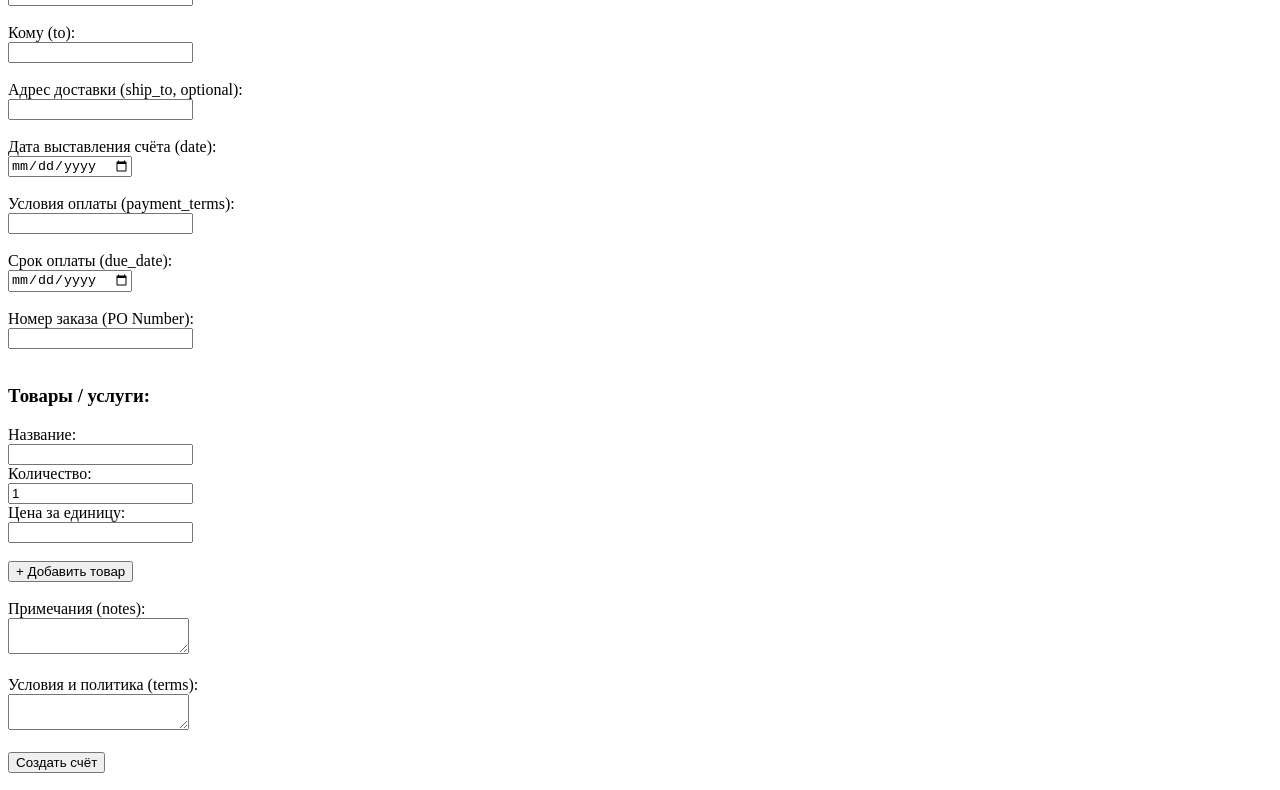
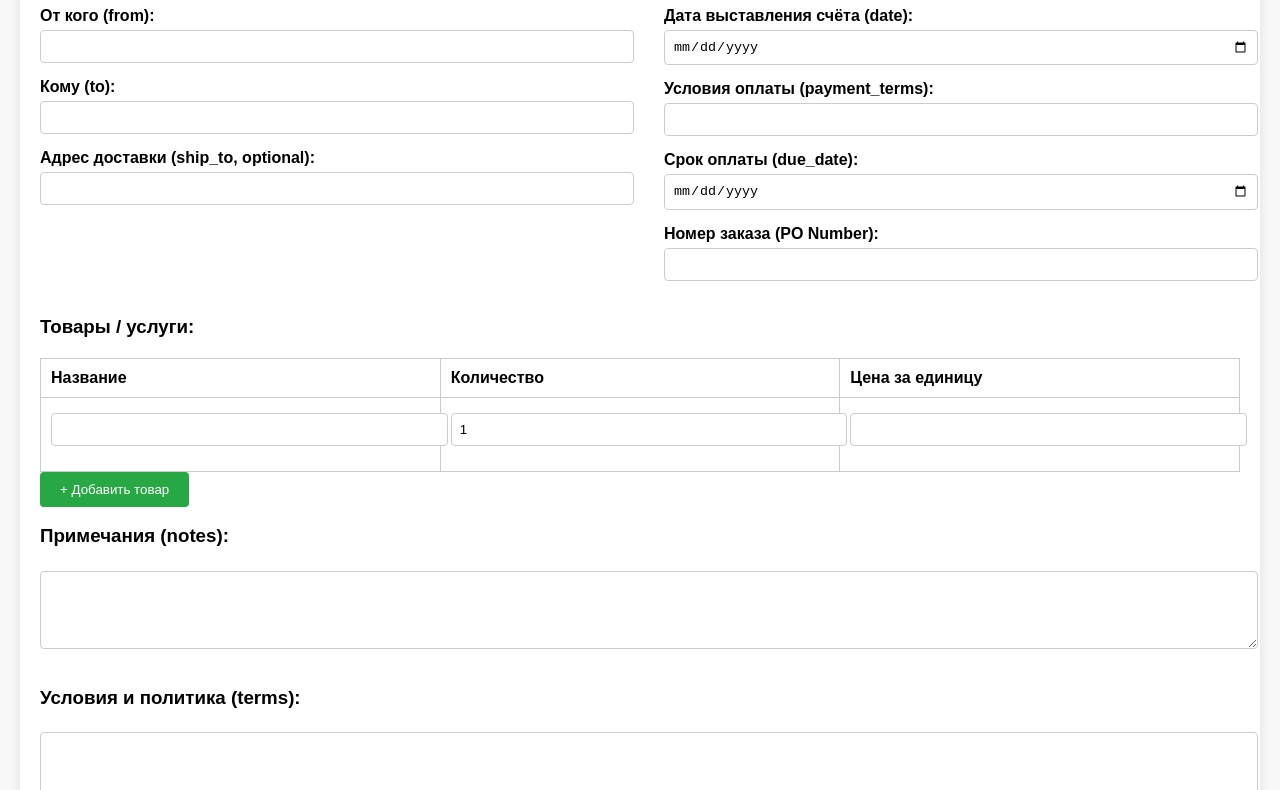
Before and after one commit to core-relay-err0r/invoice-proxy, a website: page public/index.html in a window 1280 px wide. Shown: the part 113-903 px from the top of the page. Drawn offline with Linux system fonts and the light colour scheme.

Commit message:
Apply full styled invoice form

```diff
--- a/public/index.html
+++ b/public/index.html
@@ -3,47 +3,135 @@
 <head>
   <meta charset="UTF-8">
   <title>Создать счёт</title>
+  <style>
+    body {
+      font-family: Arial, sans-serif;
+      margin: 20px;
+      background-color: #f8f8f8;
+    }
+    .container {
+      max-width: 1200px;
+      margin: auto;
+      background: white;
+      padding: 20px;
+      box-shadow: 0 0 10px rgba(0, 0, 0, 0.1);
+    }
+    .row {
+      display: flex;
+      justify-content: space-between;
+      margin-bottom: 20px;
+    }
+    .column {
+      flex: 0 0 48%;
+    }
+    label {
+      font-weight: bold;
+    }
+    input, textarea {
+      width: 100%;
+      padding: 8px;
+      margin: 5px 0 15px;
+      border: 1px solid #ccc;
+      border-radius: 4px;
+    }
+    table {
+      width: 100%;
+      border-collapse: collapse;
+      margin-top: 20px;
+    }
+    table, th, td {
+      border: 1px solid #ccc;
+    }
+    th, td {
+      padding: 10px;
+      text-align: left;
+    }
+    button {
+      background-color: #28a745;
+      color: white;
+      padding: 10px 20px;
+      border: none;
+      border-radius: 4px;
+      cursor: pointer;
+    }
+    button:hover {
+      background-color: #218838;
+    }
+  </style>
 </head>
 <body>
-  <h1>Создать новый счёт</h1>
+  <div class="container">
+    <h1>Создать новый счёт</h1>
 
-  <form id="invoiceForm">
-    <label>От кого (from):<br><input type="text" name="from" required></label><br><br>
-    <label>Кому (to):<br><input type="text" name="to" required></label><br><br>
-    <label>Адрес доставки (ship_to, optional):<br><input type="text" name="ship_to"></label><br><br>
-    <label>Дата выставления счёта (date):<br><input type="date" name="date"></label><br><br>
-    <label>Условия оплаты (payment_terms):<br><input type="text" name="payment_terms"></label><br><br>
-    <label>Срок оплаты (due_date):<br><input type="date" name="due_date"></label><br><br>
-    <label>Номер заказа (PO Number):<br><input type="text" name="purchase_order"></label><br><br>
+    <form id="invoiceForm">
+      <div class="row">
+        <div class="column">
+          <label>От кого (from):</label>
+          <input type="text" name="from" required>
 
-    <h3>Товары / услуги:</h3>
-    <div id="items">
-      <div class="item">
-        <label>Название:<br><input type="text" name="item_name_0" required></label><br>
-        <label>Количество:<br><input type="number" name="item_quantity_0" value="1" min="1" required></label><br>
-        <label>Цена за единицу:<br><input type="number" name="item_amount_0" required></label><br><br>
+          <label>Кому (to):</label>
+          <input type="text" name="to" required>
+
+          <label>Адрес доставки (ship_to, optional):</label>
+          <input type="text" name="ship_to">
+        </div>
+        <div class="column">
+          <label>Дата выставления счёта (date):</label>
+          <input type="date" name="date">
+
+          <label>Условия оплаты (payment_terms):</label>
+          <input type="text" name="payment_terms">
+
+          <label>Срок оплаты (due_date):</label>
+          <input type="date" name="due_date">
+
+          <label>Номер заказа (PO Number):</label>
+          <input type="text" name="purchase_order">
+        </div>
       </div>
-    </div>
-    <button type="button" onclick="addItem()">+ Добавить товар</button><br><br>
 
-    <label>Примечания (notes):<br><textarea name="notes"></textarea></label><br><br>
-    <label>Условия и политика (terms):<br><textarea name="terms"></textarea></label><br><br>
+      <h3>Товары / услуги:</h3>
+      <table id="items">
+        <thead>
+          <tr>
+            <th>Название</th>
+            <th>Количество</th>
+            <th>Цена за единицу</th>
+          </tr>
+        </thead>
+        <tbody>
+          <tr>
+            <td><input type="text" name="item_name_0" required></td>
+            <td><input type="number" name="item_quantity_0" value="1" min="1" required></td>
+            <td><input type="number" name="item_amount_0" required></td>
+          </tr>
+        </tbody>
+      </table>
+      <button type="button" onclick="addItem()">+ Добавить товар</button>
 
-    <button type="submit">Создать счёт</button>
-  </form>
+      <h3>Примечания (notes):</h3>
+      <textarea name="notes" rows="4"></textarea>
+
+      <h3>Условия и политика (terms):</h3>
+      <textarea name="terms" rows="4"></textarea>
+
+      <br><br>
+      <button type="submit">Создать счёт</button>
+    </form>
+  </div>
 
   <script>
     let itemCount = 1;
 
     function addItem() {
-      const div = document.createElement('div');
-      div.className = "item";
-      div.innerHTML = `
-        <label>Название:<br><input type="text" name="item_name_${itemCount}" required></label><br>
-        <label>Количество:<br><input type="number" name="item_quantity_${itemCount}" value="1" min="1" required></label><br>
-        <label>Цена за единицу:<br><input type="number" name="item_amount_${itemCount}" required></label><br><br>
+      const tbody = document.querySelector('#items tbody');
+      const tr = document.createElement('tr');
+      tr.innerHTML = `
+        <td><input type="text" name="item_name_${itemCount}" required></td>
+        <td><input type="number" name="item_quantity_${itemCount}" value="1" min="1" required></td>
+        <td><input type="number" name="item_amount_${itemCount}" required></td>
       `;
-      document.getElementById('items').appendChild(div);
+      tbody.appendChild(tr);
       itemCount++;
     }
 
```
